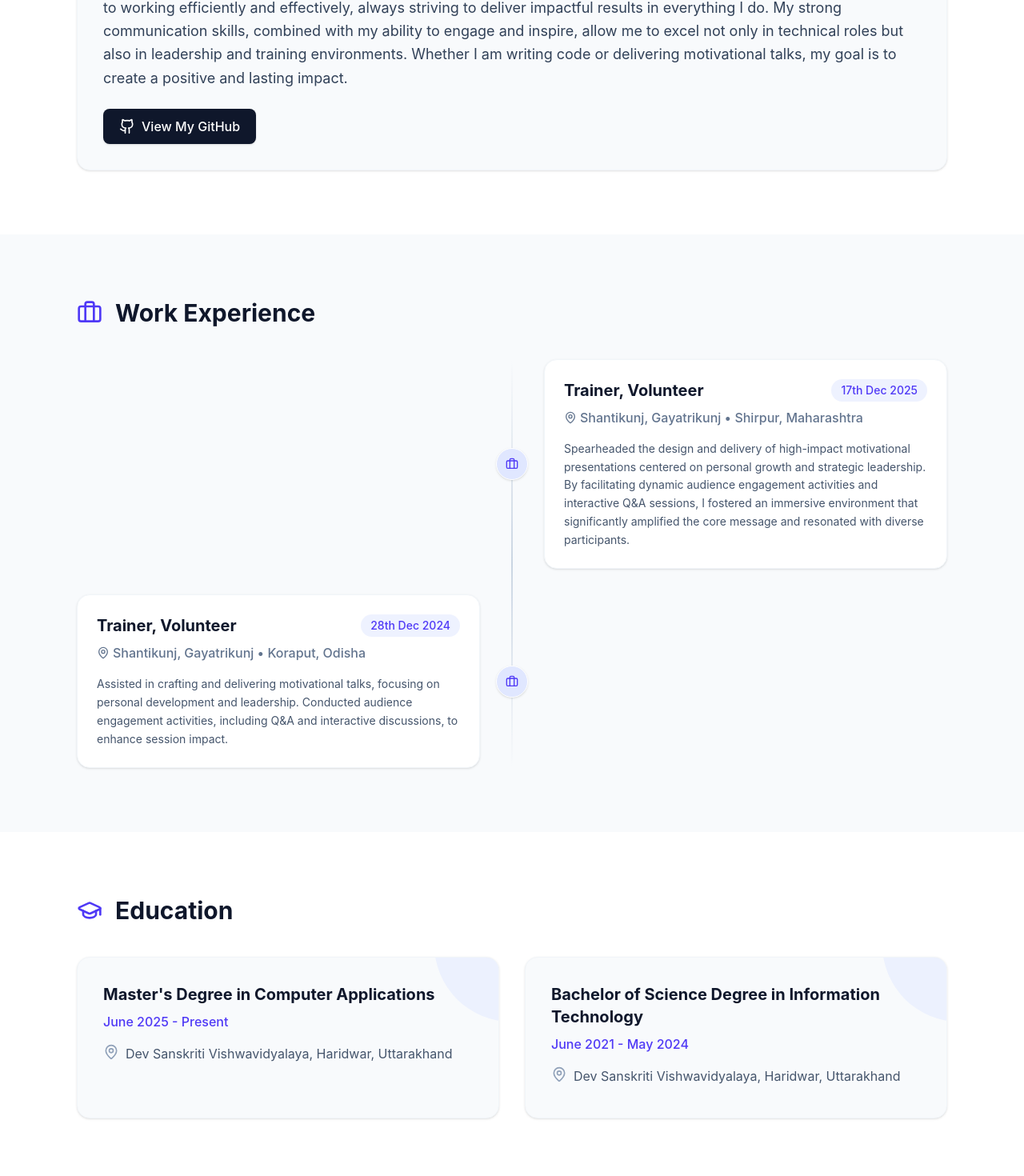
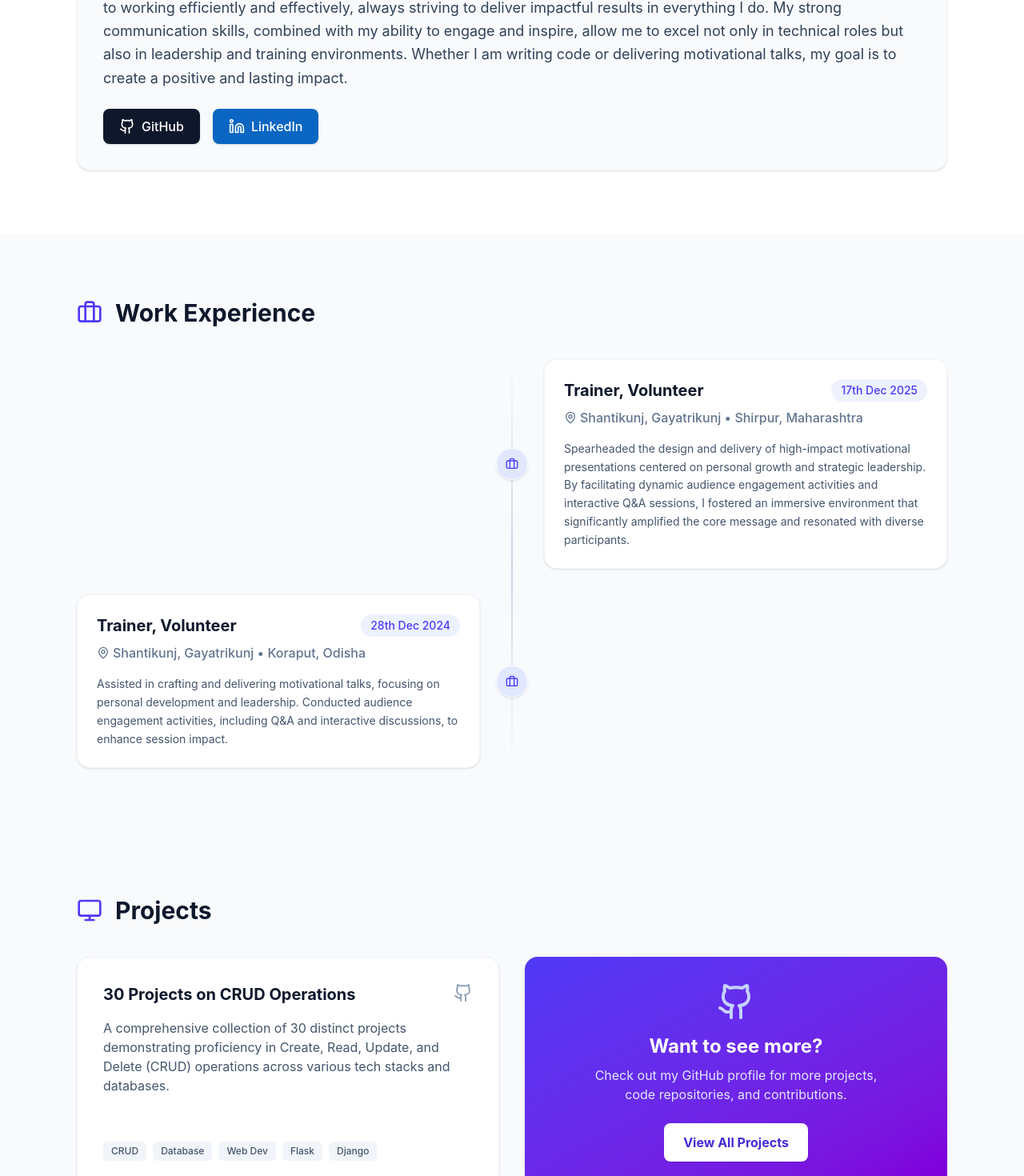
Before and after one commit to jayshrichouhan/My-Portfolio, a React (Vite) app: page / in a window 1280 px wide. Shown: the part 1053-2523 px from the top of the page at 80% size. Built offline with nearby package versions, Linux system fonts and the light colour scheme.

Commit message:
new update

```diff
--- a/src/App.jsx
+++ b/src/App.jsx
@@ -7,7 +7,7 @@ const App = () => {
   // Handle scroll to highlight active navigation link
   useEffect(() => {
     const handleScroll = () => {
-      const sections = ['home', 'about', 'experience', 'education', 'skills'];
+      const sections = ['home', 'about', 'experience', 'education', 'projects', 'skills'];
       const scrollPosition = window.scrollY + 100;
 
       for (const section of sections) {
@@ -44,7 +44,7 @@ const App = () => {
               <span className="font-bold text-xl tracking-tight text-indigo-700">JC.</span>
             </div>
             <div className="hidden md:flex space-x-8">
-              {['home', 'about', 'experience', 'education', 'skills'].map((item) => (
+              {['home', 'about', 'experience', 'education', 'projects', 'skills'].map((item) => (
                 <button
                   key={item}
                   onClick={() => scrollTo(item)}
@@ -80,6 +80,16 @@ const App = () => {
             <Mail className="w-5 h-5 mr-2" />
             Contact Me
           </a>
+          <a href="https://drive.google.com/file/d/1nEdX-JqY16Ocsq405fToH8-OefWwkZDk/view?usp=sharing" target="_blank" rel="noopener noreferrer" className="inline-flex items-center justify-center px-6 py-3 border border-indigo-200 text-base font-medium rounded-lg text-indigo-700 bg-indigo-50 hover:bg-indigo-100 shadow-sm transition-all">
+            <svg xmlns="http://www.w3.org/2000/svg" width="24" height="24" viewBox="0 0 24 24" fill="none" stroke="currentColor" strokeWidth="2" strokeLinecap="round" strokeLinejoin="round" className="w-5 h-5 mr-2">
+              <path d="M14 2H6a2 2 0 0 0-2 2v16a2 2 0 0 0 2 2h12a2 2 0 0 0 2-2V8z"></path>
+              <polyline points="14 2 14 8 20 8"></polyline>
+              <line x1="16" y1="13" x2="8" y2="13"></line>
+              <line x1="16" y1="17" x2="8" y2="17"></line>
+              <polyline points="10 9 9 9 8 9"></polyline>
+            </svg>
+            Resume
+          </a>
           <a href="tel:+911234567890" className="inline-flex items-center justify-center px-6 py-3 border border-slate-300 text-base font-medium rounded-lg text-slate-700 bg-white hover:bg-slate-50 shadow-sm transition-all">
             <Phone className="w-5 h-5 mr-2" />
             +91 1234567890
@@ -105,6 +115,7 @@ const App = () => {
               allow me to excel not only in technical roles but also in leadership and training environments.
               Whether I am writing code or delivering motivational talks, my goal is to create a positive and lasting impact.
             </p>
+            <div className="flex flex-wrap gap-4">
               <a
                 href="https://github.com/jayshrichouhan"
                 target="_blank"
@@ -115,8 +126,22 @@ const App = () => {
                   <path d="M15 22v-4a4.8 4.8 0 0 0-1-3.5c3 0 6-2 6-5.5.08-1.25-.27-2.48-1-3.5.28-1.15.28-2.35 0-3.5 0 0-1 0-3 1.5-2.64-.5-5.36-.5-8 0C6 2 5 2 5 2c-.3 1.15-.3 2.35 0 3.5A5.403 5.403 0 0 0 4 9c0 3.5 3 5.5 6 5.5-.39.49-.68 1.05-.85 1.65-.17.6-.22 1.23-.15 1.85v4" />
                   <path d="M9 18c-4.51 2-5-2-7-2" />
                 </svg>
-              View My GitHub
+                GitHub
               </a>
+              <a
+                href="https://www.linkedin.com/in/jayshri-chouhan-46150b304/"
+                target="_blank"
+                rel="noopener noreferrer"
+                className="inline-flex items-center px-5 py-2.5 bg-[#0A66C2] text-white rounded-lg hover:bg-[#084e96] transition-colors font-medium shadow-sm"
+              >
+                <svg xmlns="http://www.w3.org/2000/svg" width="24" height="24" viewBox="0 0 24 24" fill="none" stroke="currentColor" strokeWidth="2" strokeLinecap="round" strokeLinejoin="round" className="w-5 h-5 mr-2">
+                  <path d="M16 8a6 6 0 0 1 6 6v7h-4v-7a2 2 0 0 0-2-2 2 2 0 0 0-2 2v7h-4v-7a6 6 0 0 1 6-6z"></path>
+                  <rect x="2" y="9" width="4" height="12"></rect>
+                  <circle cx="4" cy="4" r="2"></circle>
+                </svg>
+                LinkedIn
+              </a>
+            </div>
           </div>
         </div>
       </section>
@@ -175,35 +200,60 @@ const App = () => {
         </div>
       </section>
 
-      {/* Education Section */}
-      <section id="education" className="py-20 bg-white">
+      {/* Projects Section */}
+      <section id="projects" className="py-20 bg-slate-50">
         <div className="max-w-6xl mx-auto px-4 sm:px-6 lg:px-8">
           <div className="flex items-center mb-10">
-            <GraduationCap className="w-8 h-8 text-indigo-600 mr-4" />
-            <h2 className="text-3xl font-bold text-slate-900">Education</h2>
+            <svg xmlns="http://www.w3.org/2000/svg" width="24" height="24" viewBox="0 0 24 24" fill="none" stroke="currentColor" strokeWidth="2" strokeLinecap="round" strokeLinejoin="round" className="w-8 h-8 text-indigo-600 mr-4">
+              <rect x="2" y="3" width="20" height="14" rx="2" ry="2"></rect>
+              <line x1="8" y1="21" x2="16" y2="21"></line>
+              <line x1="12" y1="17" x2="12" y2="21"></line>
+            </svg>
+            <h2 className="text-3xl font-bold text-slate-900">Projects</h2>
           </div>
           <div className="grid md:grid-cols-2 gap-8">
 
-            {/* Degree 1 */}
-            <div className="bg-slate-50 rounded-2xl p-8 border border-slate-100 shadow-sm hover:shadow-md transition-shadow relative overflow-hidden">
-              <div className="absolute top-0 right-0 w-24 h-24 bg-indigo-100 rounded-bl-full -mr-4 -mt-4 opacity-50"></div>
-              <h3 className="text-xl font-bold text-slate-900 mb-2">Master's Degree in Computer Applications</h3>
-              <p className="text-indigo-600 font-medium mb-4">June 2025 - Present</p>
-              <div className="flex items-start text-slate-600 mb-2">
-                <MapPin className="w-5 h-5 mr-2 text-slate-400 shrink-0" />
-                <span>Dev Sanskriti Vishwavidyalaya, Haridwar, Uttarakhand</span>
+            {/* Project 1 */}
+            <div className="bg-white rounded-2xl p-8 border border-slate-100 shadow-sm hover:shadow-md transition-all flex flex-col h-full">
+              <div className="flex justify-between items-start mb-4">
+                <h3 className="text-xl font-bold text-slate-900">30 Projects on CRUD Operations</h3>
+                <a href="https://github.com/jayshrichouhan" target="_blank" rel="noopener noreferrer" className="text-slate-400 hover:text-indigo-600 transition-colors">
+                  <svg xmlns="http://www.w3.org/2000/svg" width="24" height="24" viewBox="0 0 24 24" fill="none" stroke="currentColor" strokeWidth="2" strokeLinecap="round" strokeLinejoin="round" className="w-6 h-6">
+                    <path d="M15 22v-4a4.8 4.8 0 0 0-1-3.5c3 0 6-2 6-5.5.08-1.25-.27-2.48-1-3.5.28-1.15.28-2.35 0-3.5 0 0-1 0-3 1.5-2.64-.5-5.36-.5-8 0C6 2 5 2 5 2c-.3 1.15-.3 2.35 0 3.5A5.403 5.403 0 0 0 4 9c0 3.5 3 5.5 6 5.5-.39.49-.68 1.05-.85 1.65-.17.6-.22 1.23-.15 1.85v4" />
+                    <path d="M9 18c-4.51 2-5-2-7-2" />
+                  </svg>
+                </a>
+              </div>
+              <p className="text-slate-600 mb-6 flex-grow">
+                A comprehensive collection of 30 distinct projects demonstrating proficiency in Create, Read, Update, and Delete (CRUD) operations across various tech stacks and databases.
+              </p>
+              <div className="flex flex-wrap gap-2 mt-auto">
+                {['CRUD', 'Database', 'Web Dev', 'Flask', 'Django'].map((tag) => (
+                  <span key={tag} className="text-xs font-medium bg-slate-100 text-slate-600 px-2.5 py-1 rounded-md">
+                    {tag}
+                  </span>
+                ))}
               </div>
             </div>
 
-            {/* Degree 2 */}
-            <div className="bg-slate-50 rounded-2xl p-8 border border-slate-100 shadow-sm hover:shadow-md transition-shadow relative overflow-hidden">
-              <div className="absolute top-0 right-0 w-24 h-24 bg-indigo-100 rounded-bl-full -mr-4 -mt-4 opacity-50"></div>
-              <h3 className="text-xl font-bold text-slate-900 mb-2">Bachelor of Science Degree in Information Technology</h3>
-              <p className="text-indigo-600 font-medium mb-4">June 2021 - May 2024</p>
-              <div className="flex items-start text-slate-600 mb-2">
-                <MapPin className="w-5 h-5 mr-2 text-slate-400 shrink-0" />
-                <span>Dev Sanskriti Vishwavidyalaya, Haridwar, Uttarakhand</span>
-              </div>
+            {/* View More on Github Card */}
+            <div className="bg-gradient-to-br from-indigo-600 to-purple-700 rounded-2xl p-8 shadow-sm hover:shadow-md transition-all text-white flex flex-col justify-center items-center text-center h-full">
+              <svg xmlns="http://www.w3.org/2000/svg" width="24" height="24" viewBox="0 0 24 24" fill="none" stroke="currentColor" strokeWidth="2" strokeLinecap="round" strokeLinejoin="round" className="w-12 h-12 mb-4 text-indigo-200">
+                <path d="M15 22v-4a4.8 4.8 0 0 0-1-3.5c3 0 6-2 6-5.5.08-1.25-.27-2.48-1-3.5.28-1.15.28-2.35 0-3.5 0 0-1 0-3 1.5-2.64-.5-5.36-.5-8 0C6 2 5 2 5 2c-.3 1.15-.3 2.35 0 3.5A5.403 5.403 0 0 0 4 9c0 3.5 3 5.5 6 5.5-.39.49-.68 1.05-.85 1.65-.17.6-.22 1.23-.15 1.85v4" />
+                <path d="M9 18c-4.51 2-5-2-7-2" />
+              </svg>
+              <h3 className="text-2xl font-bold mb-2">Want to see more?</h3>
+              <p className="text-indigo-100 mb-6 max-w-sm">
+                Check out my GitHub profile for more projects, code repositories, and contributions.
+              </p>
+              <a
+                href="https://github.com/jayshrichouhan"
+                target="_blank"
+                rel="noopener noreferrer"
+                className="inline-flex items-center px-6 py-3 bg-white text-indigo-700 font-bold rounded-lg hover:bg-slate-50 transition-colors shadow-sm"
+              >
+                View All Projects
+              </a>
             </div>
 
           </div>
@@ -264,7 +314,7 @@ const App = () => {
       <footer className="bg-slate-950 text-slate-400 py-12 text-center">
         <div className="max-w-6xl mx-auto px-4 flex flex-col items-center">
           <h2 className="text-2xl font-bold text-white mb-6">Jayshree Chouhan</h2>
-          <div className="flex space-x-6 mb-8">
+          <div className="flex flex-wrap justify-center gap-6 mb-8">
             <a href="mailto:chouhanjayshree03@gmail.com" className="hover:text-white transition-colors flex items-center">
               <Mail className="w-5 h-5 mr-2" />
               chouhanjayshree03@gmail.com
@@ -272,6 +322,14 @@ const App = () => {
             <a href="tel:+911234567890" className="hover:text-white transition-colors flex items-center">
               <Phone className="w-5 h-5 mr-2" />
               +91 1234567890
+            </a>
+            <a href="https://www.linkedin.com/in/jayshri-chouhan-46150b304/" target="_blank" rel="noopener noreferrer" className="hover:text-[#0A66C2] transition-colors flex items-center">
+              <svg xmlns="http://www.w3.org/2000/svg" width="24" height="24" viewBox="0 0 24 24" fill="none" stroke="currentColor" strokeWidth="2" strokeLinecap="round" strokeLinejoin="round" className="w-5 h-5 mr-2">
+                <path d="M16 8a6 6 0 0 1 6 6v7h-4v-7a2 2 0 0 0-2-2 2 2 0 0 0-2 2v7h-4v-7a6 6 0 0 1 6-6z"></path>
+                <rect x="2" y="9" width="4" height="12"></rect>
+                <circle cx="4" cy="4" r="2"></circle>
+              </svg>
+              LinkedIn
             </a>
           </div>
           <p className="text-sm">
```
Lines whose indentation alone changed are shown as unchanged.
